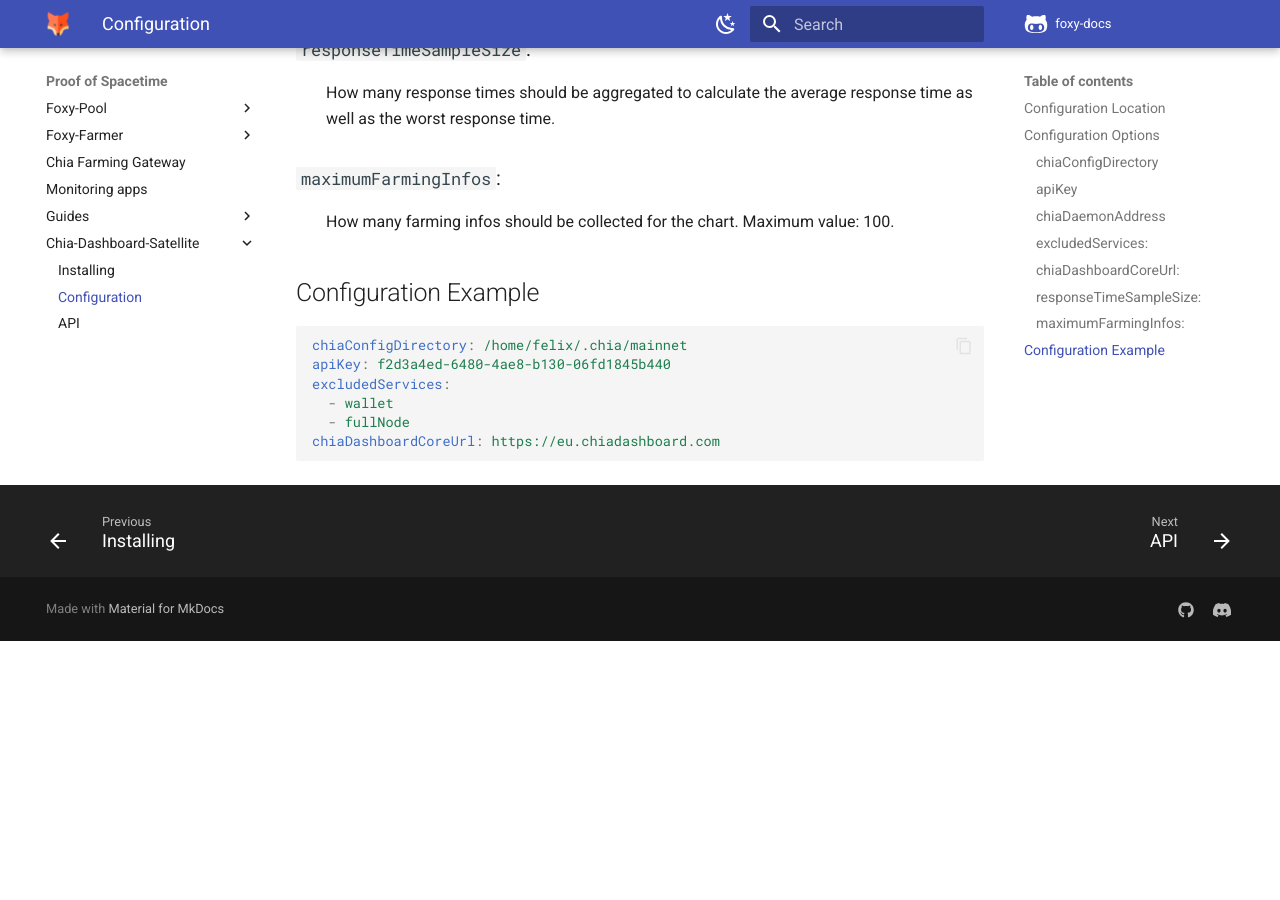
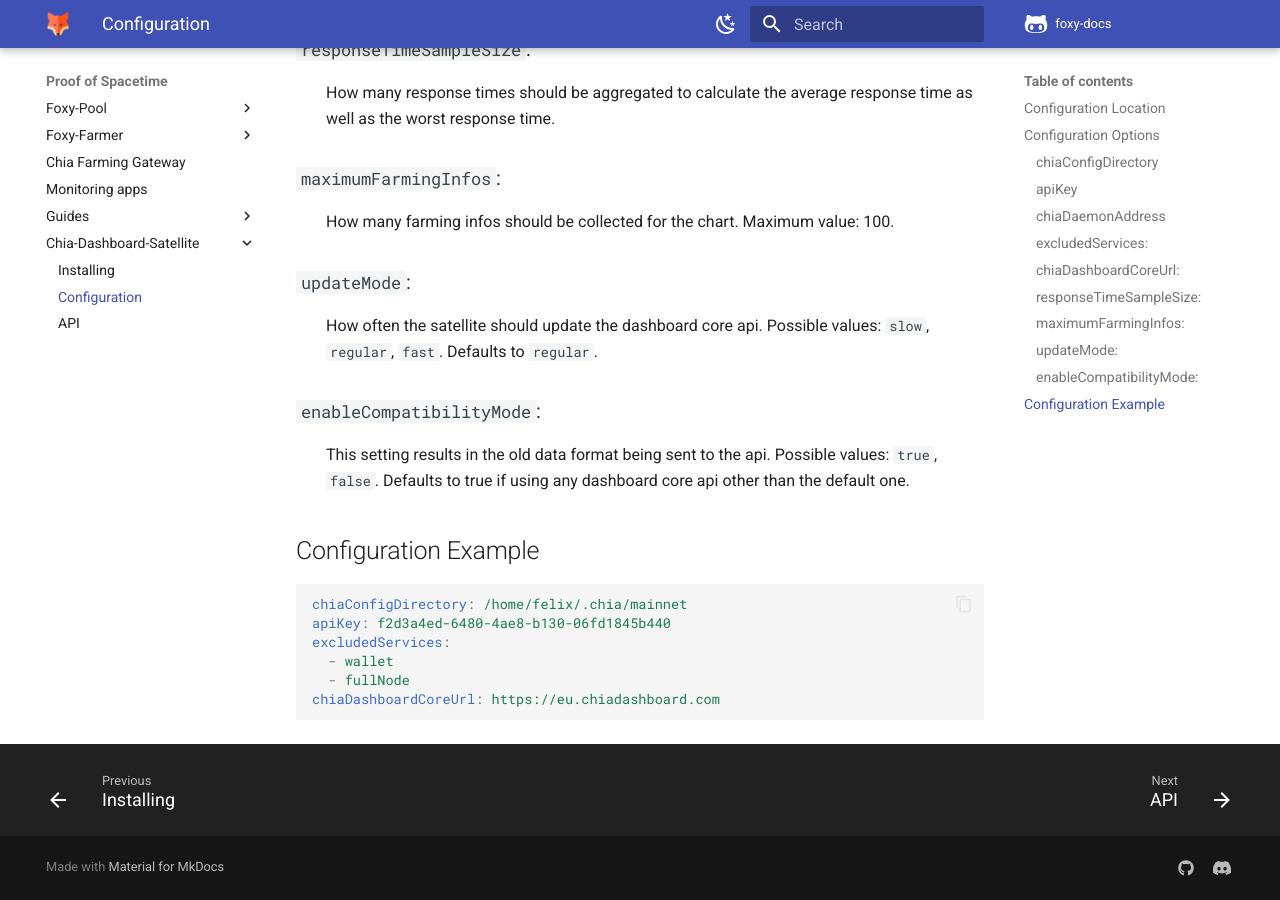
Before and after one commit to foxypool/docs, an MkDocs documentation site: the page built from docs/proof-of-spacetime/chia-dashboard-satellite/configuration.md, in a window 1280 px wide and 900 px high, scrolled down 1095 px. Built offline with MkDocs 1.6.1 and Material for MkDocs 9.7.7, drawn with Linux system fonts in a browser that asks for light colours; comment, search, counter and statistics services are not loaded; before the commit the page ends 1736 px from its top, so only the background shows below that.

Commit message:
Add new satellite options

```diff
--- a/docs/proof-of-spacetime/chia-dashboard-satellite/configuration.md
+++ b/docs/proof-of-spacetime/chia-dashboard-satellite/configuration.md
@@ -29,6 +29,12 @@
 ### `maximumFarmingInfos`:
 : How many farming infos should be collected for the chart. Maximum value: 100.
 
+### `updateMode`:
+: How often the satellite should update the dashboard core api. Possible values: `slow`, `regular`, `fast`. Defaults to `regular`.
+
+### `enableCompatibilityMode`:
+: This setting results in the old data format being sent to the api. Possible values: `true`, `false`. Defaults to true if using any dashboard core api other than the default one.
+
 
 ## Configuration Example
 
```
